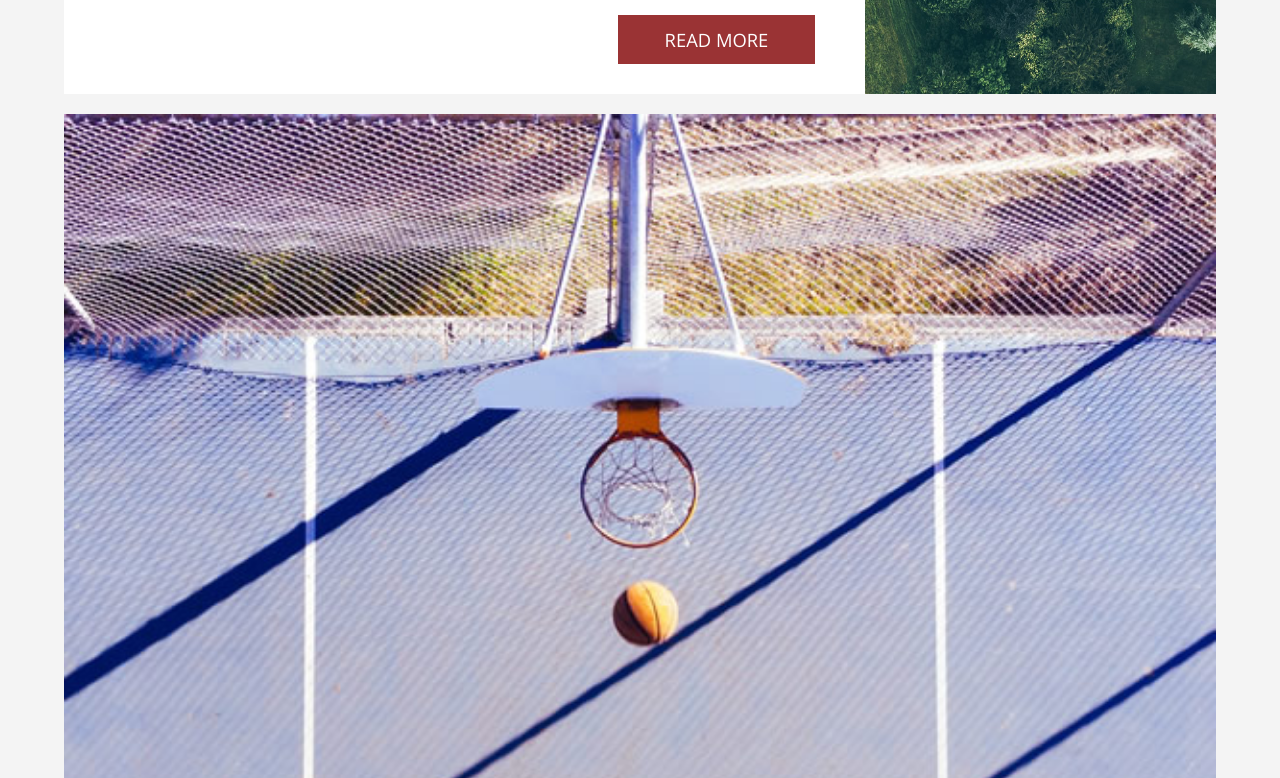
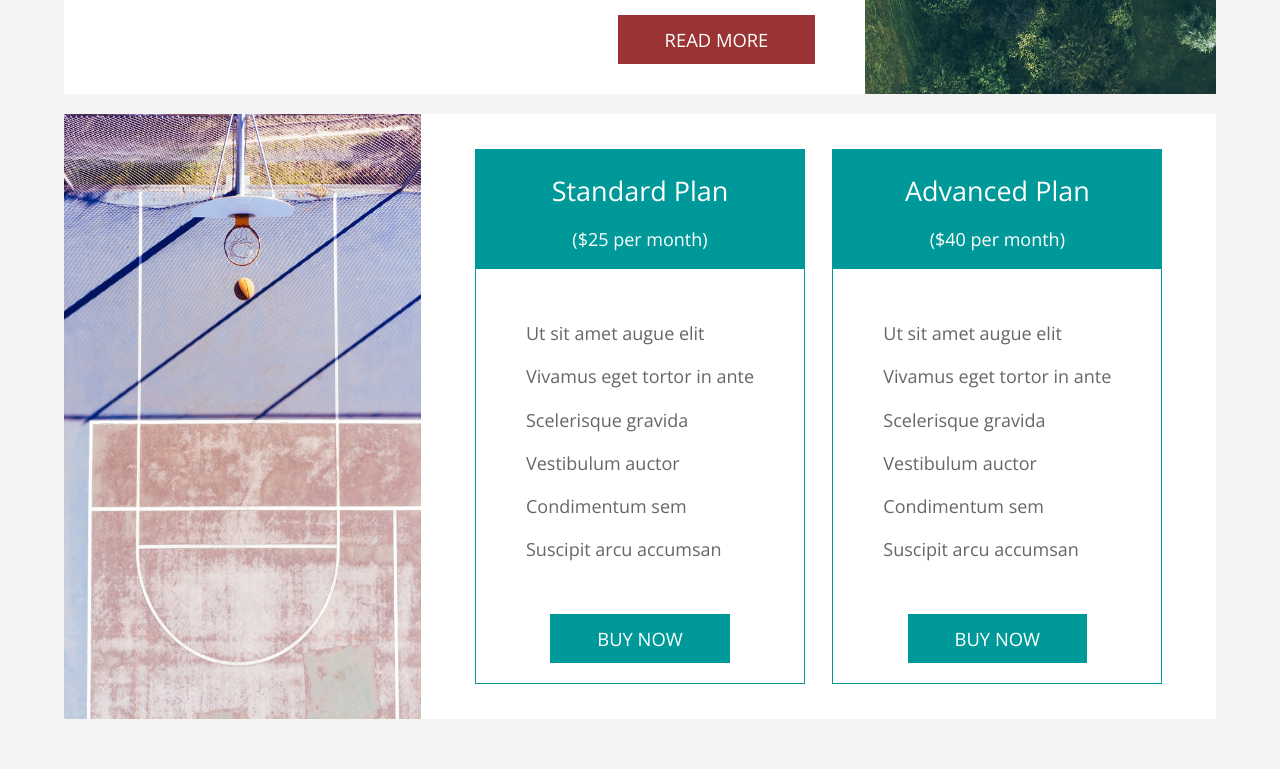
Before and after one commit to oussamabouchikhi/Magazee, a plain HTML site: page index.html in a window 1280 px wide. Shown: the part 1742-2520 px from the top of the page. Drawn offline with nearby package versions, Linux system fonts and the light colour scheme.

Commit message:
Design pricing section

```diff
--- a/css/master.css
+++ b/css/master.css
@@ -159,3 +159,70 @@ header .flex-center {
       width: 90%;
   }
 }
+
+/* Pricing section */
+#pricing {
+  min-height: 400px;
+  margin: 20px 0;
+}
+#pricing .section-container{
+  display: flex;
+  flex-wrap: nowrap;
+}
+#pricing .left {
+  display: flex;
+  flex-basis: 33.3333%;
+}
+
+#pricing .right {
+  padding: 35px 40px;
+  display: flex;
+  justify-content: space-around;
+  align-items: center;
+  flex-basis: 66.6666%;
+}
+
+#pricing .plan {
+  border: 1px solid #009999;
+}
+
+#pricing .plan .header {
+  display: flex;
+  justify-content: center;
+  align-items: center;
+  flex-direction: column;
+}
+
+#pricing .plan .header,
+#pricing .plan .btn {
+  background-color: #009999;
+  color: #FFF;
+  font-weight: 300;
+}
+
+#pricing .plan .header .plan-heading {
+  font-weight: 300;
+  margin-bottom: 0
+}
+
+#pricing .plan .body {
+  display: flex;
+  align-items: center;
+  flex-direction: column;
+  padding-bottom: 20px
+}
+#pricing .plan ul {
+  list-style: none;
+  padding: 25px 50px;
+}
+#pricing .plan ul li {
+  line-height: 2.4;
+}
+
+#pricing .plan .btn {
+font-weight: 400;
+}
+
+#pricing .plan .btn:hover {
+  background-color: #24D4D4;
+}
```
